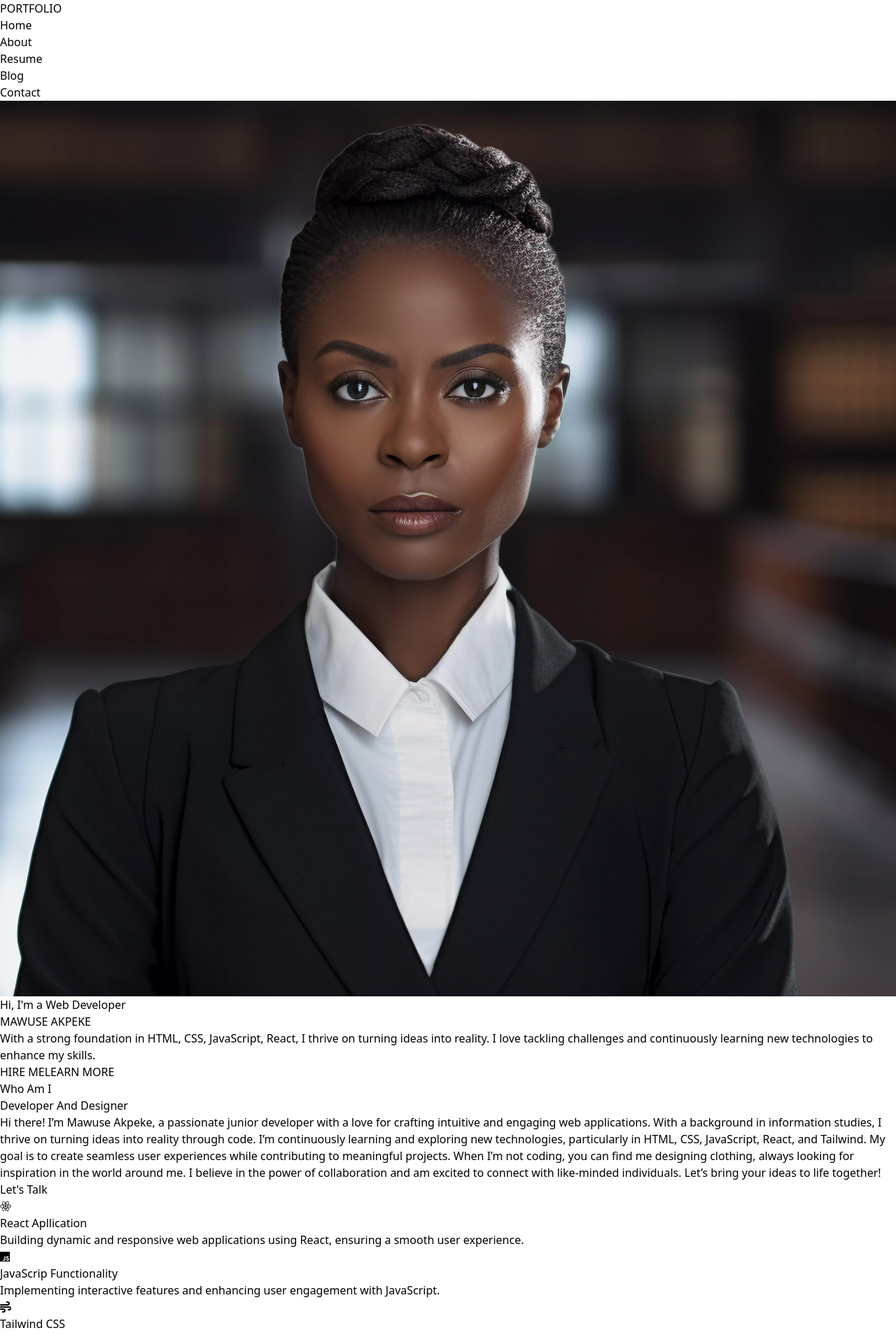
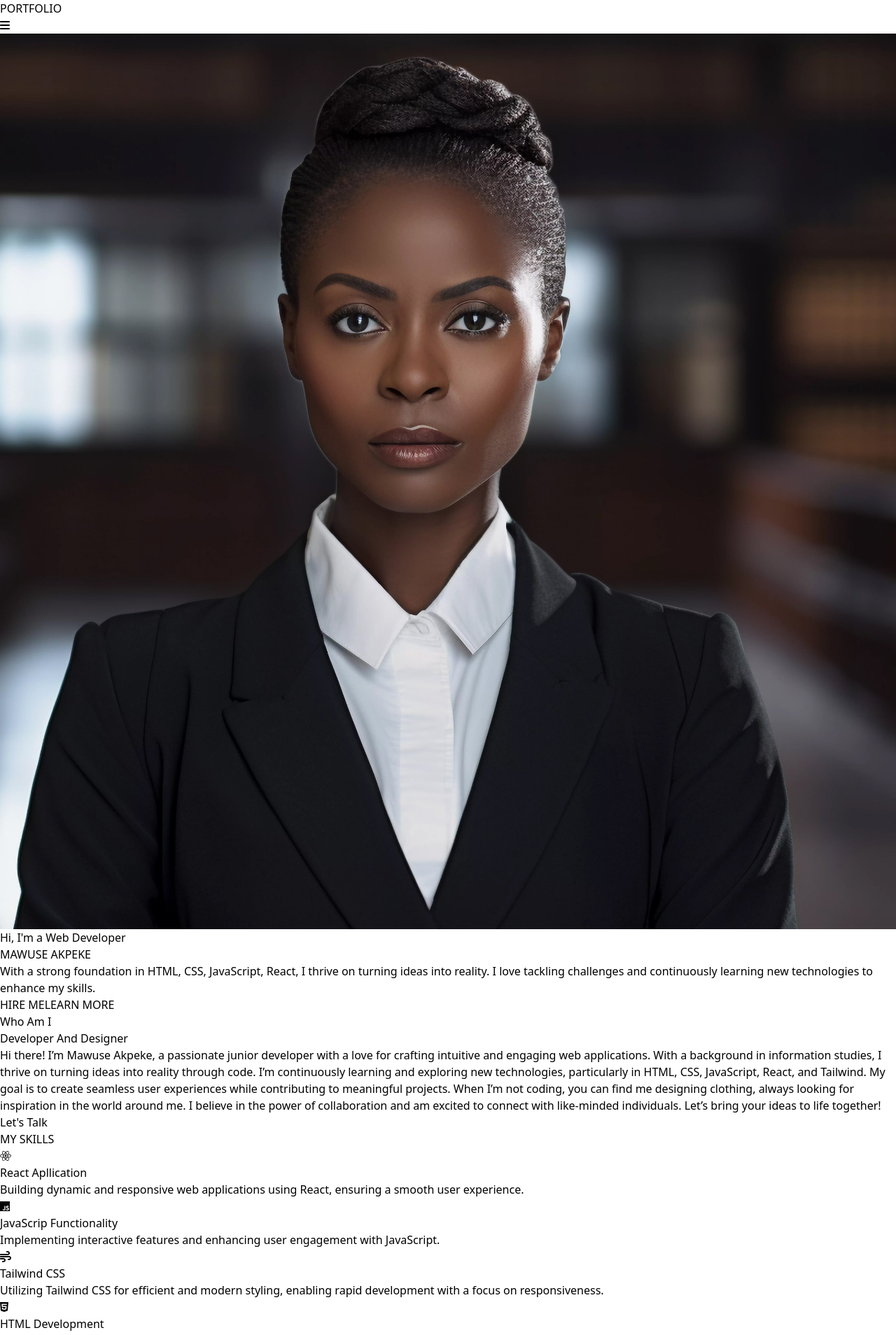
Before and after one commit to mawuse-tech/myportfolio, a React (Vite) app: page / in a window 1280 px wide. Shown: the top 1908 px of the page at 70% size. Built offline with nearby package versions, Linux system fonts and the light colour scheme.

Commit message:
changed dark to white

```diff
--- a/src/components/About.jsx
+++ b/src/components/About.jsx
@@ -3,7 +3,7 @@ import React from 'react'
 function About() {
   return (
     <div>
-      <div className='bg-[#242424] w-full h-screen flex justify-center items-center'>
+      <div className='bg-white w-full h-screen flex justify-center items-center'>
     {/* Main content div */}
     <div className='w-[100%] md:w-[70%] h-auto md:h-[80vh] bg-[#242424] flex flex-col justify-center items-center text-center px-6 md:px-12 shadow-2xl shadow-blue-500/20'>
       <h1 className='text-white text-3xl md:text-4xl font-bold mb-4'>Who Am I</h1>
--- a/src/components/Nav.jsx
+++ b/src/components/Nav.jsx
@@ -1,20 +1,64 @@
 import React from 'react'
+import { useEffect } from 'react';
+
+import { useState } from 'react';
+import { FontAwesomeIcon } from '@fortawesome/react-fontawesome';
+import { faBars } from '@fortawesome/free-solid-svg-icons'; // Import the desired Font Awesome icon
 
 const Nav = () => {
+  // State to manage dropdown visibility
+  const [isDropdownOpen, setDropdownOpen] = useState(false);
+
+  const toggleDropdown = () => {
+    setDropdownOpen(!isDropdownOpen);
+  };
+
+
+// Inside the Nav component, add the following useEffect
+useEffect(() => {
+  const handleClickOutside = (event) => {
+    if (event.target.closest('.dropdown-menu') === null) {
+      setDropdownOpen(false);
+    }
+  };
+
+  document.addEventListener('mousedown', handleClickOutside);
+
+  return () => {
+    document.removeEventListener('mousedown', handleClickOutside);
+  };
+}, []);
+
+
   return (
     <div>
-        <nav className='w-full flex flex-col md:flex-row justify-around items-center p-4 shadow-2xl shadow-blue-500/20'>
-            <h1 className='text-white text-xl font-bold'>PORTFOLIO</h1>
-            <div className='flex flex-col md:flex-row md:space-x-8 mt-4 md:mt-0 text-white'>
-              <h4 className='cursor-pointer hover:text-gray-300'>Home</h4>
-              <h4 className='cursor-pointer hover:text-gray-300'>About</h4>
-              <h4 className='cursor-pointer hover:text-gray-300'>Resume</h4>
-              <h4 className='cursor-pointer hover:text-gray-300'>Blog</h4>
-              <h4 className='cursor-pointer hover:text-gray-300'>Contact</h4>
+      <nav className='w-full flex flex-col md:flex-row justify-around items-center p-4 shadow-2xl shadow-blue-500/20'>
+        <h1 className='text-white text-xl font-bold'>PORTFOLIO</h1>
+        <div className='relative'>
+          {/* Dropdown toggle icon */}
+          <div
+            className='flex items-center cursor-pointer text-white'
+            onClick={toggleDropdown}
+          >
+            <FontAwesomeIcon icon={faBars} className='text-2xl' />
+          </div>
+
+          {/* Dropdown menu */}
+          {isDropdownOpen && (
+            <div className='absolute right-0 mt-2 w-48 bg-gray-800 rounded-lg shadow-lg z-20'>
+              <div className='flex flex-col p-2'>
+                <h4 className='cursor-pointer hover:text-gray-300 p-2'>Home</h4>
+                <h4 className='cursor-pointer hover:text-gray-300 p-2'>About</h4>
+                <h4 className='cursor-pointer hover:text-gray-300 p-2'>Resume</h4>
+                <h4 className='cursor-pointer hover:text-gray-300 p-2'>Blog</h4>
+                <h4 className='cursor-pointer hover:text-gray-300 p-2'>Contact</h4>
+              </div>
             </div>
-          </nav>
+          )}
+        </div>
+      </nav>
     </div>
-  )
-}
+  );
+};
 
 export default Nav
--- a/src/components/Offers.jsx
+++ b/src/components/Offers.jsx
@@ -3,7 +3,10 @@ import K from "./Constant";
 
 const Offers = () => {
     return (
-        <div className='grid grid-cols-1 sm:grid-cols-2 md:grid-cols-3 gap-6 w-full max-w-5xl mx-auto my-24'>
+        <div>
+            <h1 className='flex justify-center'>MY SKILLS</h1>
+            <div className='grid grid-cols-1 sm:grid-cols-2 md:grid-cols-3 gap-6 w-full max-w-5xl mx-auto my-24 ]'>
+
                 {
                     K.OFFERS.map((offer, index) => {
                         console.log(`${index}: ${offer.text}`);
@@ -11,7 +14,7 @@ const Offers = () => {
                             <div className='relative bg-white rounded-lg shadow-lg p-6 flex flex-col gap-y-4 overflow-hidden transition-all duration-300 ease-in-out group'>
                                 {/* Hover effect overlay */}
                                 <div className='absolute inset-0 bg-pink-500 transition-transform duration-300 ease-in-out transform translate-y-full group-hover:translate-y-0' />
-                    <span className='p-3 bg-black w-fit text-white text-xl rounded-full z-10'>
+                                <span className='p-3 bg-[#242424] w-fit text-white text-xl rounded-full z-10'>
                                     <FontAwesomeIcon icon={offer.icon} />
                                 </span>
                                 <h3 className='text-2xl font-semibold z-10'>{offer.text}</h3>
@@ -21,6 +24,7 @@ const Offers = () => {
                     })
                 }
             </div>
+        </div>
 
 
     )
```
Lines whose indentation alone changed are shown as unchanged.
